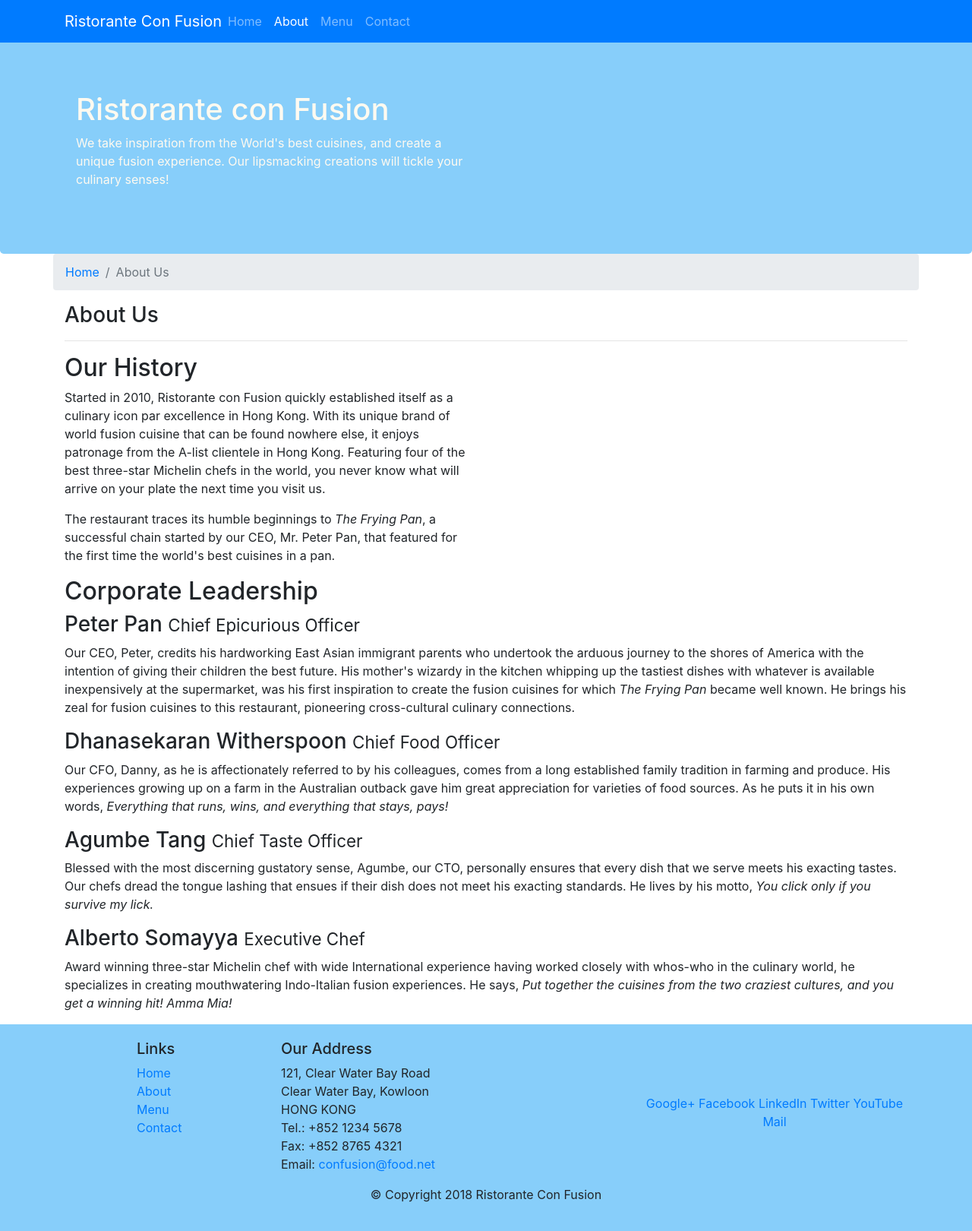
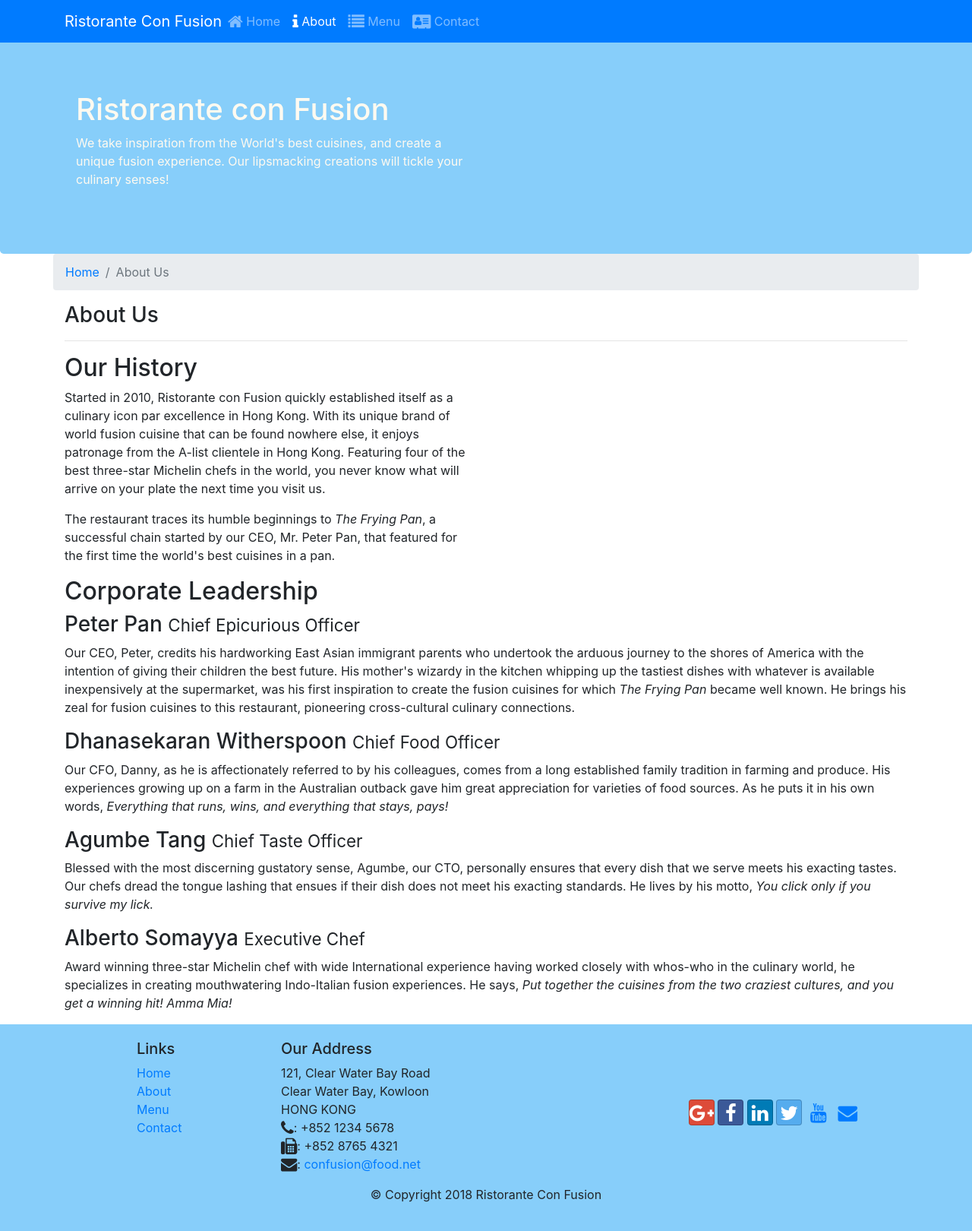
Before and after one commit to subhashissuara/ConFusionBootstrap, a website: page aboutus.html in a window 1280 px wide. Shown: the whole page at 76% size. Drawn offline with nearby package versions, Linux system fonts and the light colour scheme.

Commit message:
Icon Fonts

```diff
--- a/aboutus.html
+++ b/aboutus.html
@@ -9,6 +9,8 @@
     <title>Ristorante Con Fusion: About Us</title>
     <!-- Bootstrap CSS -->
     <link rel="stylesheet" href="node_modules/bootstrap/dist/css/bootstrap.min.css"/>
+    <link rel="stylesheet" href="node_modules/font-awesome/css/font-awesome.min.css">
+    <link rel="stylesheet" href="node_modules/bootstrap-social/bootstrap-social.css">
     <link rel="stylesheet" href="css/styles.css">
 </head>
 
@@ -21,10 +23,10 @@
           <a href="./index.html" class="navbar-brand mr-auto">Ristorante Con Fusion</a>
           <div class="collapse navbar-collapse" id="NavBar">
             <ul class="navbar-nav mr-auto">
-              <li class="nav-item"><a href="./index.html" class="nav-link">Home</a></li>
-              <li class="nav-item active"><a href="#" class="nav-link">About</a></li>
-              <li class="nav-item"><a href="#" class="nav-link">Menu</a></li>
-              <li class="nav-item"><a href="#" class="nav-link">Contact</a></li>
+              <li class="nav-item"><a href="./index.html" class="nav-link"><span class="fa fa-home fa-lg"></span> Home</a></li>
+              <li class="nav-item active"><a href="#" class="nav-link"><span class="fa fa-info fa-lg"></span> About</a></li>
+              <li class="nav-item"><a href="#" class="nav-link"><span class="fa fa-list fa-lg"></span> Menu</a></li>
+              <li class="nav-item"><a href="#" class="nav-link"><span class="fa fa-address-card fa-lg"></span> Contact</a></li>
             </ul>
           </div>
         </div>
@@ -99,19 +101,19 @@
 		              121, Clear Water Bay Road<br>
 		              Clear Water Bay, Kowloon<br>
 		              HONG KONG<br>
-		              Tel.: +852 1234 5678<br>
-		              Fax: +852 8765 4321<br>
-		              Email: <a href="mailto:confusion@food.net">confusion@food.net</a>
+		              <i class="fa fa-phone fa-lg"></i>: +852 1234 5678<br />
+                        <i class="fa fa-fax fa-lg"></i>: +852 8765 4321<br />
+                        <i class="fa fa-envelope fa-lg"></i>: <a href="mailto:confusion@food.net">confusion@food.net</a>
 		           </address>
                 </div>
                 <div class="col-12 col-sm-4 align-self-center">
                     <div class="text-center">
-                        <a href="http://google.com/+">Google+</a>
-                        <a href="http://www.facebook.com/profile.php?id=">Facebook</a>
-                        <a href="http://www.linkedin.com/in/">LinkedIn</a>
-                        <a href="http://twitter.com/">Twitter</a>
-                        <a href="http://youtube.com/">YouTube</a>
-                        <a href="mailto:">Mail</a>
+                        <a class="btn btn-social-icon btn-google" href="http://google.com/+"><i class="fa fa-google-plus fa-lg"></i></a>
+                        <a class="btn btn-social-icon btn-facebook" href="http://www.facebook.com/profile.php?id="><i class="fa fa-facebook fa-lg"></i></a>
+                        <a class="btn btn-social-icon btn-linkedin" href="http://www.linkedin.com/in/"><i class="fa fa-linkedin fa-lg"></i></a>
+                        <a class="btn btn-social-icon btn-twitter" href="http://twitter.com/"><i class="fa fa-twitter fa-lg"></i></a>
+                        <a class="btn btn-social-icon btn-youtube" href="http://youtube.com/"><i class="fa fa-youtube fa-lg"></i></a>
+                        <a class="btn btn-social-icon" href="mailto:"><i class="fa fa-envelope fa-lg"></i></a>
                     </div>
                 </div>
            </div>
--- a/package.json
+++ b/package.json
@@ -15,6 +15,8 @@
   },
   "dependencies": {
     "bootstrap": "^4.0.0",
+    "bootstrap-social": "^5.1.1",
+    "font-awesome": "^4.7.0",
     "jquery": "^3.3.1",
     "popper.js": "^1.12.9"
   }
```
Also changed, not shown: index.html (+15 -13 lines), 1 other file.
